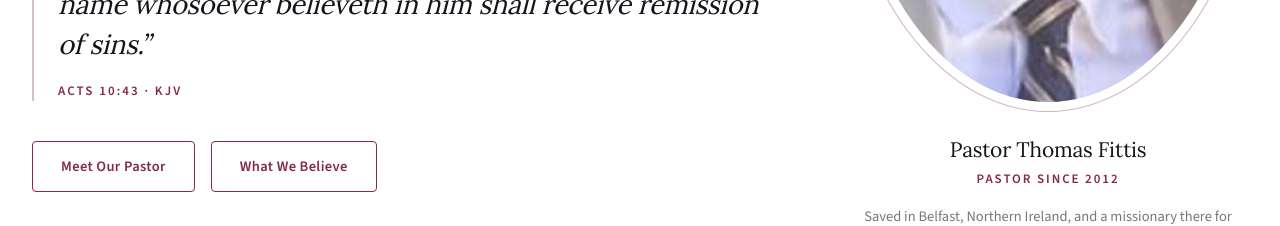
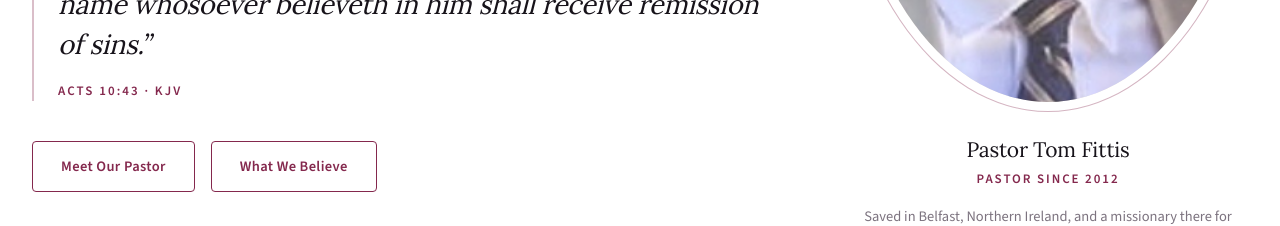
Before and after one commit to edesent/calvarybaptistnews-redesign, a Next.js app: page / in a window 1280 px wide. Shown: the part 1640-1866 px from the top of the page. Built offline with nearby package versions, Linux system fonts and the light colour scheme.

Commit message:
Updated pastor name on homepage

```diff
--- a/src/app/page.tsx
+++ b/src/app/page.tsx
@@ -82,7 +82,7 @@ export default function HomePage() {
             />
             <div className="mt-8 text-center">
               <p className="font-serif text-[21px] text-ink">
-                Pastor Thomas Fittis
+                Pastor Tom Fittis
               </p>
               <p className="mt-1 text-[13px] font-semibold uppercase tracking-[0.15em] text-wine">
                 Pastor since 2012
```
